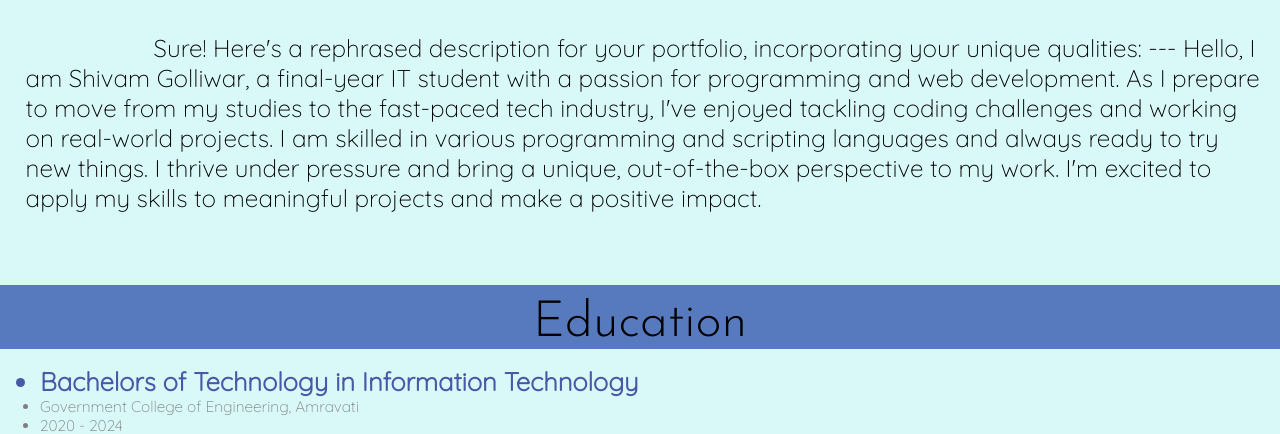
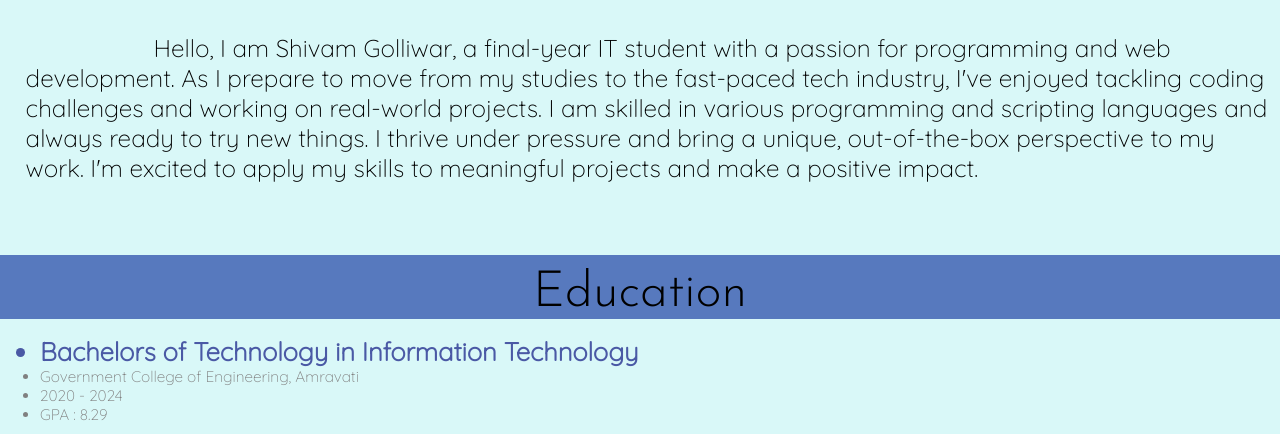
Before and after one commit to shivamgolliwar16/sg_portfolio, a plain HTML site: page index.html in a window 1280 px wide. Shown: the part 666-1100 px from the top of the page. Drawn offline with Linux system fonts and the light colour scheme; a web font is replaced by a local one.

Commit message:
Update index.html

```diff
--- a/index.html
+++ b/index.html
@@ -89,10 +89,6 @@
   <br><br>
 
   <div class="hello">
-    Sure! Here's a rephrased description for your portfolio, incorporating your unique qualities:
-
----
-
 Hello, I am Shivam Golliwar, a final-year IT student with a passion for programming and web development. As I prepare to move from my studies to the fast-paced tech industry, I've enjoyed tackling coding challenges and working on real-world projects. I am skilled in various programming and scripting languages and always ready to try new things. I thrive under pressure and bring a unique, out-of-the-box perspective to my work. I'm excited to apply my skills to meaningful projects and make a positive impact.
   </div>
   <br><br><br><br>
```
